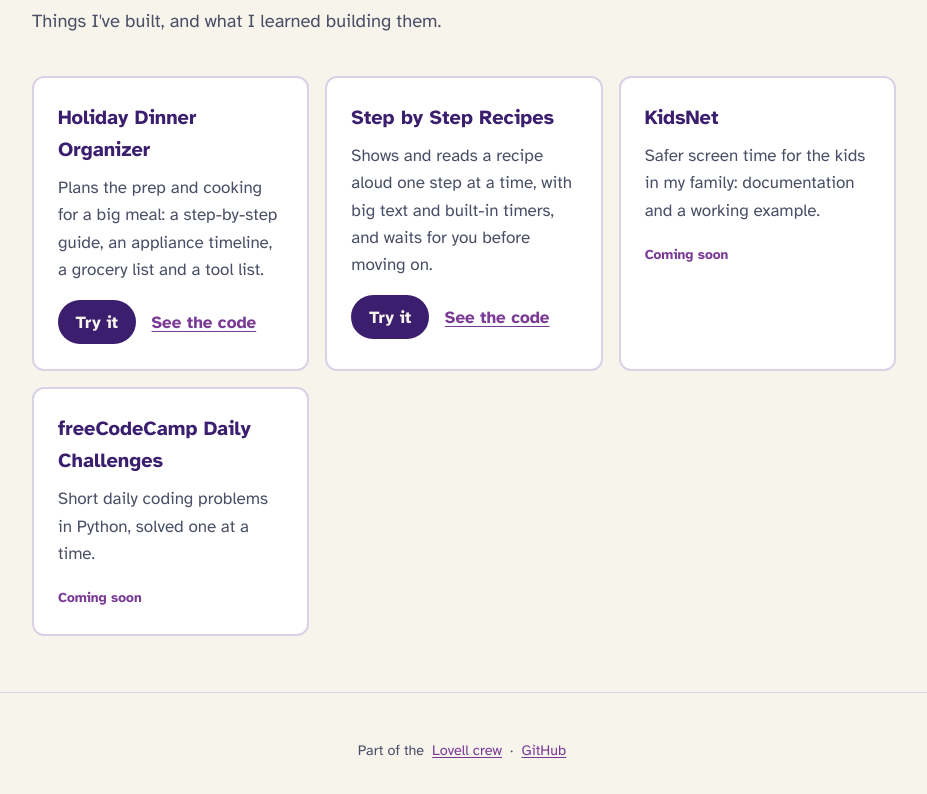
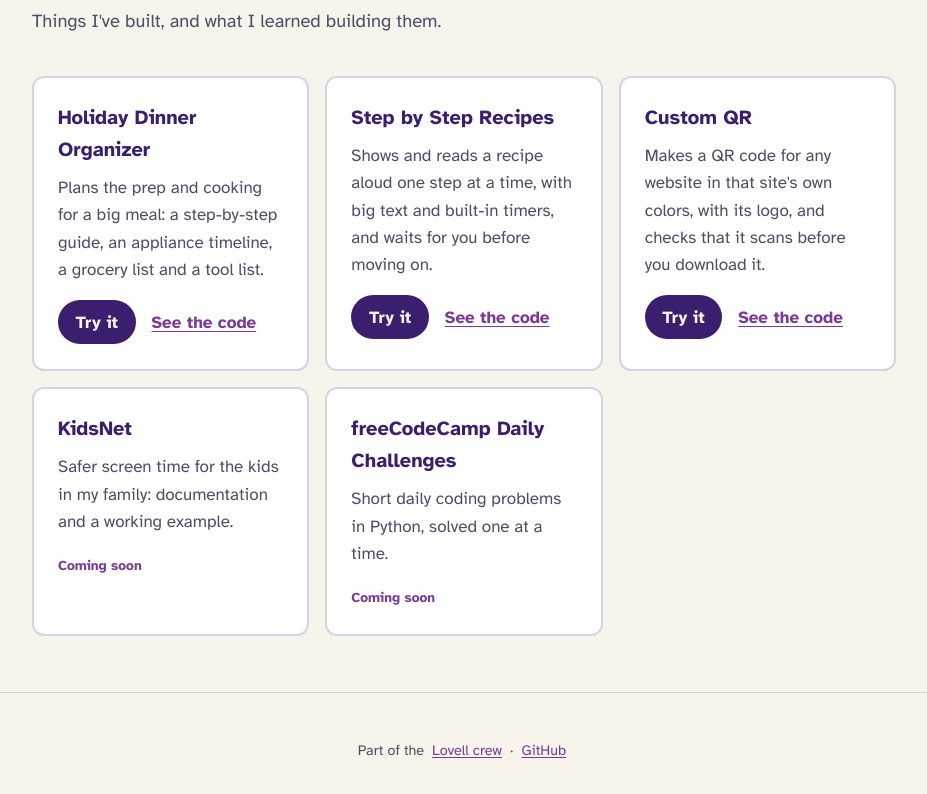
Before and after one commit to dmerolesi/dana.lovellcrew.us, a plain HTML site: page projects/index.html in a window 1280 px wide. Shown: the part 434-1228 px from the top of the page, without its empty margins (176-1103 px from the left). Drawn offline with Linux system fonts and the light colour scheme.

Commit message:
Add Custom QR card to /projects
Co-Authored-By: Claude Opus 5.5 <noreply@anthropic.com>

```diff
--- a/projects/index.html
+++ b/projects/index.html
@@ -36,6 +36,12 @@
       </article>
 
       <article class="card">
+        <h2>Custom QR</h2>
+        <p>Makes a QR code for any website in that site's own colors, with its logo, and checks that it scans before you download it.</p>
+        <p class="card-actions"><a class="btn" href="/custom_qr/">Try it</a> <a href="https://github.com/dmerolesi/dana.lovellcrew.us/tree/main/custom_qr">See the code</a></p>
+      </article>
+
+      <article class="card">
         <h2>KidsNet</h2>
         <p>Safer screen time for the kids in my family: documentation and a working example.</p>
         <span class="status">Coming soon</span>
```
